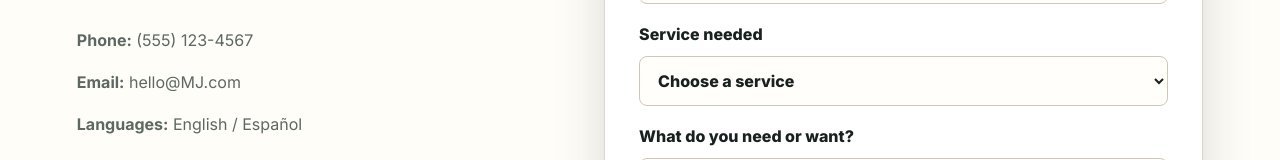
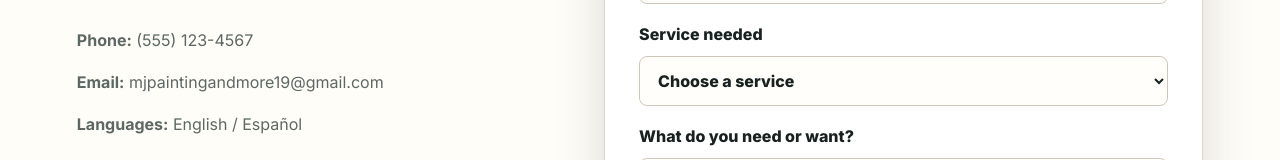
Before and after one commit to jazmin-rodriguez/LopezLLC, a plain HTML site: page HomePage/index.html in a window 1280 px wide. Shown: the part 4025-4185 px from the top of the page. Drawn offline with Linux system fonts and the light colour scheme.

Commit message:
email
updated email contact

```diff
--- a/HomePage/index.html
+++ b/HomePage/index.html
@@ -184,7 +184,7 @@
 
         <div class="contact-details">
           <p><strong data-i18n="phoneLabel">Phone:</strong> (555) 123-4567</p>
-          <p><strong data-i18n="emailLabel">Email:</strong> hello@MJ.com</p>
+          <p><strong data-i18n="emailLabel">Email:</strong> mjpaintingandmore19@gmail.com</p>
           <p><strong data-i18n="languagesLabel">Languages:</strong> English / Español</p>
         </div>
       </div>
```
